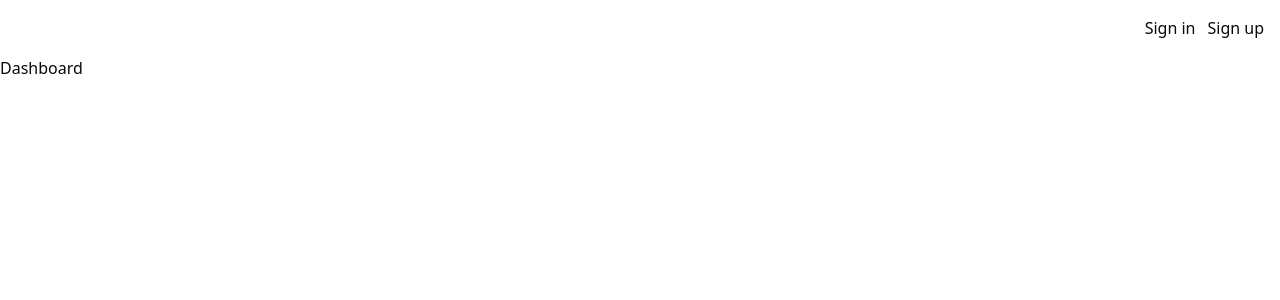
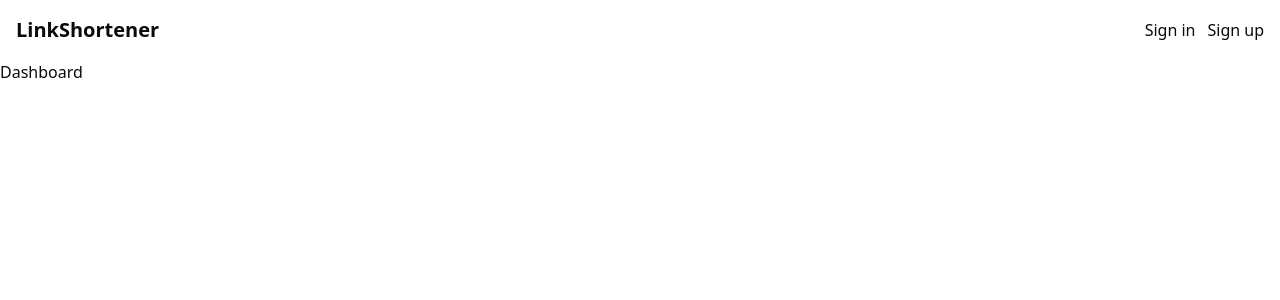
Before and after one commit to emirbuckun/linkshortener, a Next.js app: page /dashboard in a window 1280 px wide. Shown: the top 300 px of the page. Built offline with nearby package versions, Linux system fonts and the light colour scheme; no server answers.

Commit message:
update layout

```diff
--- a/app/layout.tsx
+++ b/app/layout.tsx
@@ -20,8 +20,8 @@ const geistMono = Geist_Mono({
 });
 
 export const metadata: Metadata = {
-  title: "Create Next App",
-  description: "Generated by create next app",
+  title: "Link Shortener",
+  description: "Create and manage shortened links easily",
 };
 
 export default function RootLayout({
@@ -36,7 +36,9 @@ export default function RootLayout({
     >
       <body className="min-h-full flex flex-col">
       <ClerkProvider>
-          <header className="flex items-center justify-end gap-3 p-4">
+        <header className="flex items-center justify-between gap-3 p-4 mx-auto w-full max-w-7xl px-4">
+        <h1 className="text-xl font-bold">LinkShortener</h1>
+        <div className="flex items-center gap-3">
           <Show when="signed-out">
           <SignInButton />
           <SignUpButton />
@@ -44,6 +46,7 @@ export default function RootLayout({
           <Show when="signed-in">
           <UserButton />
           </Show>
+        </div>
         </header>
         {children}
       </ClerkProvider>
```
Lines whose indentation alone changed are shown as unchanged.
